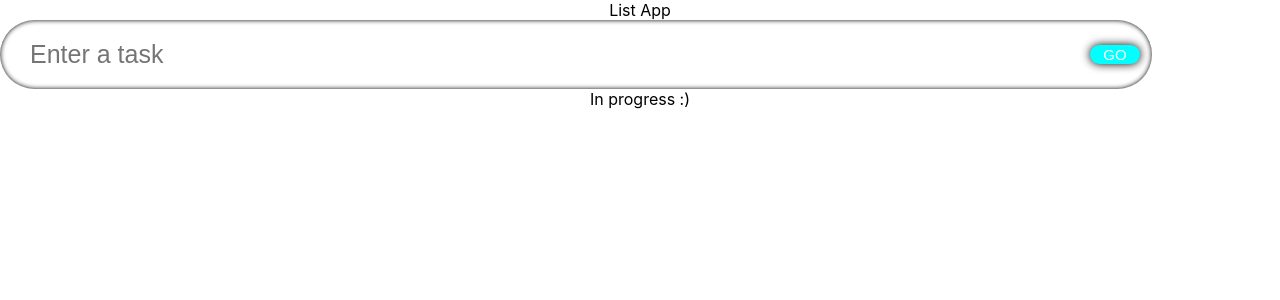
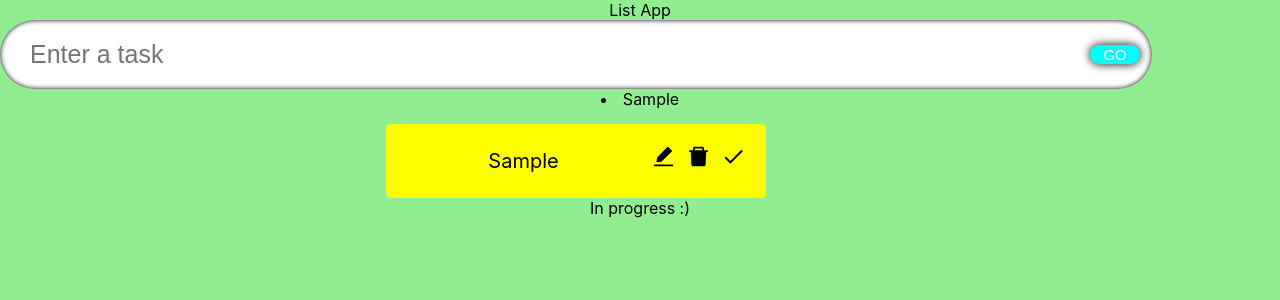
Before and after one commit to sylwiamolitor/react-typescript, a React (Create React App) app: page / in a window 1280 px wide. Both pictures are taken after typing "Sample" into the empty fields and a click on the button "GO". Shown: the top 300 px of the page. Built offline with nearby package versions, Linux system fonts and the light colour scheme; the HTML template or start-up script is replaced by a standard one.

Commit message:
Added icons and simple button

```diff
--- a/package.json
+++ b/package.json
@@ -12,6 +12,7 @@
     "@types/react-dom": "^18.2.19",
     "react": "^18.2.0",
     "react-dom": "^18.2.0",
+    "react-icons": "^5.0.1",
     "react-scripts": "5.0.1",
     "typescript": "^4.9.5",
     "web-vitals": "^2.1.4"
--- a/src/App.tsx
+++ b/src/App.tsx
@@ -2,6 +2,7 @@ import './App.css';
 import InputField from './components/InputField';
 import {useState} from "react";
 import {Todo} from "./model";
+import TodoList from './components/TodoList';
 
 let name:string;
 name = "My app";
@@ -55,14 +56,19 @@ const App: React.FC = () => {
       setTodos([...todos, {id: Date.now(), todo, isDone: false}]);
       setTodo("");
     }
-
-  }
+  };
 
   console.log(todo);
+  console.log(todos);
+
 
   return <div className="App">
   <span className="heading">List App</span>
   <InputField todo={todo} setTodo={setTodo} handleAdd={handleAdd}/>
+  {todos.map((t) => (
+    <li>{t.todo}</li>
+  ))}
+  <TodoList todos={todos} setTodos={setTodos}></TodoList>
   In progress :)</div>
 }
 
--- a/src/components/InputField.tsx
+++ b/src/components/InputField.tsx
@@ -1,4 +1,4 @@
-import React from 'react';
+import React, {useRef} from 'react';
 import './styles.css';
 
 interface Props{
@@ -8,9 +8,16 @@ interface Props{
 }
 
 const InputField: React.FC<Props> = ({todo, setTodo, handleAdd}) => {
-return(
-    <form className='input' onSubmit={handleAdd}>
-    <input type='input'
+const inputRef = useRef<HTMLInputElement>(null);
+
+    return(
+    <form className='input' onSubmit={(e)=>{
+        handleAdd(e);
+        inputRef.current?.blur();
+        }}>
+    <input
+    ref={inputRef}
+    type='input'
     placeholder='Enter a task'
     className='input__box'
     value={todo}
--- /dev/null
+++ b/src/components/SingleTodo.tsx
@@ -0,0 +1,22 @@
+import "./styles.css"
+import {Todo} from "../model";
+import {AiFillEdit, AiFillDelete} from "react-icons/ai";
+import {MdDone} from "react-icons/md";
+
+type Props = {
+    todo:Todo;
+    todos:Todo[];
+    setTodos: React.Dispatch<React.SetStateAction<Todo[]>>;
+}
+
+const SingleTodo : React.FunctionComponent<Props> =  ({todo, todos, setTodos} : Props) =>{
+    return <form className="todos__single">
+        <span className="todos__single--text">{todo.todo}</span>
+        <div>
+            <span className="icon"><AiFillEdit /></span>
+            <span className="icon"><AiFillDelete /></span>
+            <span className="icon"><MdDone /></span>
+        </div>
+    </form>
+};
+export default SingleTodo;
--- /dev/null
+++ b/src/components/TodoList.tsx
@@ -0,0 +1,17 @@
+import "./styles.css"
+import {Todo} from "../model";
+import SingleTodo from "./SingleTodo";
+
+interface Props{
+    todos:Todo[];
+    setTodos: React.Dispatch<React.SetStateAction<Todo[]>>;
+}
+
+const TodoList : React.FunctionComponent<Props> =  ({todos, setTodos} : Props) =>{
+    return <div className="todos">
+    {todos.map(todo => (
+        <SingleTodo todo={todo} key={todo.id} todos={todos} setTodos={setTodos}/>
+    ))}
+    </div>
+};
+export default TodoList;
--- a/src/components/styles.css
+++ b/src/components/styles.css
@@ -43,3 +43,37 @@
     transform: scale(0.7);
     box-shadow: 0 0 5px black;
 }
+
+.todos{
+    display:flex;
+    justify-content: space-evenly;
+    width: 90%;
+    flex-wrap: wrap;
+
+}
+
+.todos__single{
+    display: flex;
+    width: 29.5%;
+    border-radius: 5px;
+    padding: 20px;
+    margin-top: 15px;
+    background-color: yellow;
+}
+
+.todos__single--text{
+    flex:1;
+    padding: 5px;
+    border: none;
+    font-size: 20px;
+}
+
+.todos__single--text:focus{
+    outline:none;
+}
+
+.icon{
+    margin-left: 10px;
+    font-size: 25px;
+    cursor: pointer;
+}
--- a/src/index.css
+++ b/src/index.css
@@ -5,9 +5,24 @@ body {
     sans-serif;
   -webkit-font-smoothing: antialiased;
   -moz-osx-font-smoothing: grayscale;
+
+  background-color: lightgreen;
 }
 
 code {
   font-family: source-code-pro, Menlo, Monaco, Consolas, 'Courier New',
     monospace;
 }
+
+@media(max-width: 700px){
+  .input{
+    width: 95%;
+  }
+  .todos{
+    width: 95%;
+  }
+  .todos__single{
+    width: 100%;
+  }
+
+}
```
Also changed, not shown: 1 other file (tests, documents, lock files or other folders).
